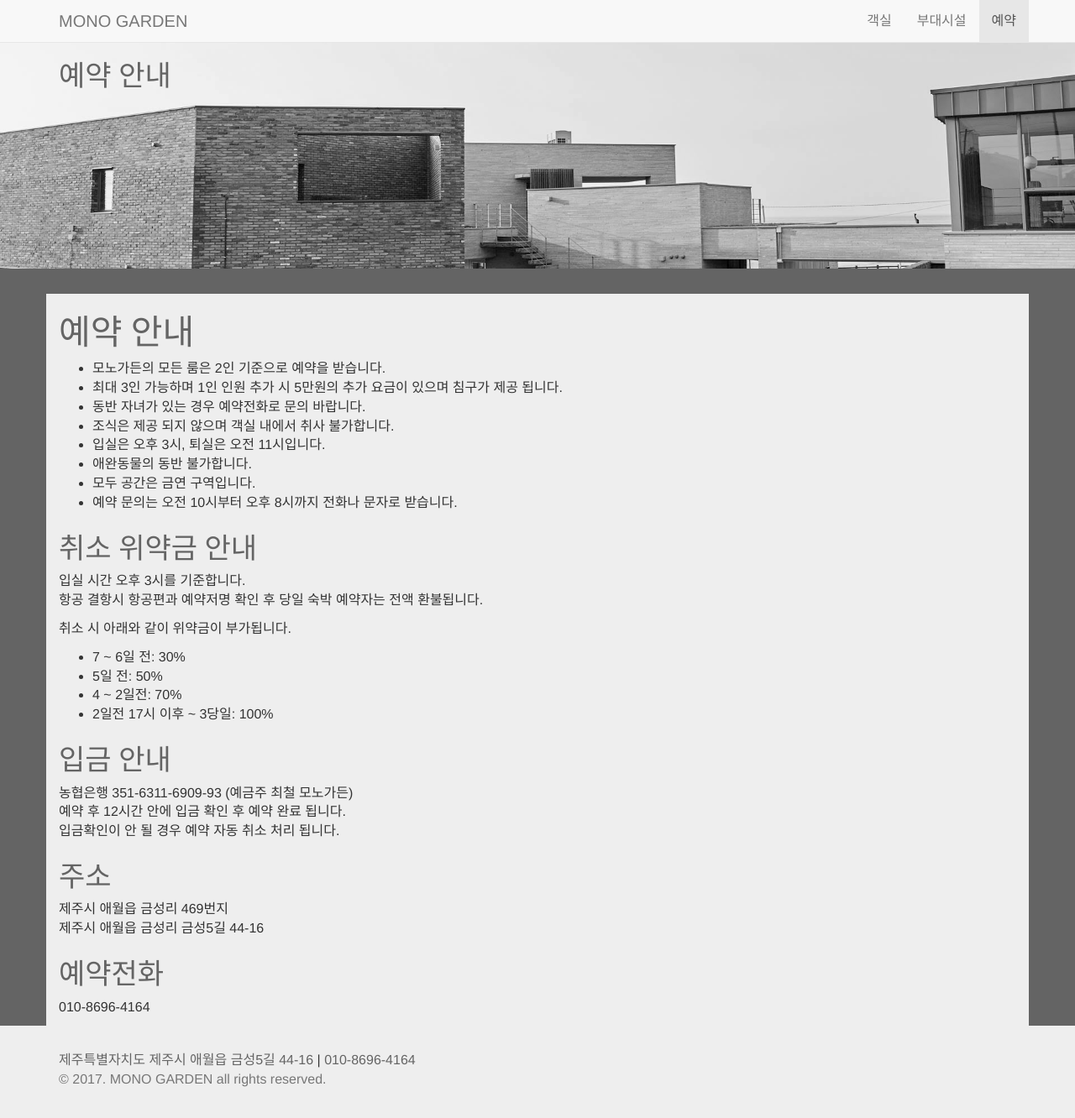
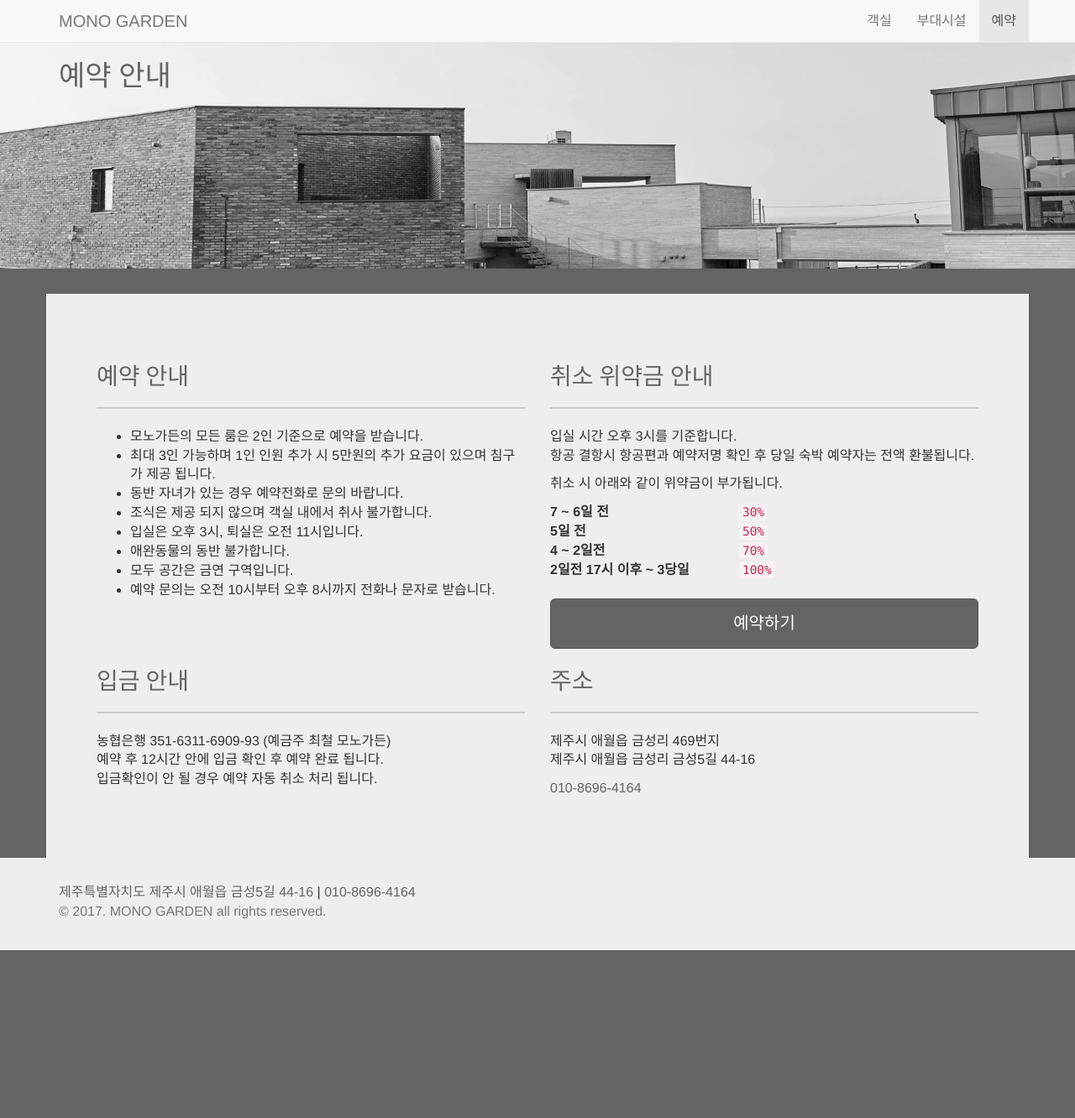
Before and after one commit to mozo-works/monogarden, a Jekyll site: the page built from reservation.html, in a window 1280 px wide and 1332 px high. Shown: the whole window at 84% size. Built offline with Jekyll 4.4.1, drawn with Linux system fonts in a browser that asks for light colours; nearby versions of some CDN libraries.

Commit message:
예약하기 전에 취소 위약금 내용을 읽을 수 있도록 구성합니다.

```diff
--- a/_layouts/room.html
+++ b/_layouts/room.html
@@ -40,7 +40,7 @@ layout: page
 
     </div>
     <div class="col-md-3">
-      <a href="https://booking.stayfolio.com/places/monogarden/bookings/plugin?type=room" class="btn btn-primary btn-lg" style="width: 100%; height: 6rem; padding-top: 1.5rem;"><i class="fa fa-check-circle" aria-hidden="true"></i> 예약하기</span></a>
+      <a href="/reservation/" class="btn btn-primary btn-lg" style="width: 100%; height: 6rem; padding-top: 1.5rem;"><i class="fa fa-check-circle" aria-hidden="true"></i> 예약하기</span></a>
     </div>
   </div>
 </div>
--- a/reservation.html
+++ b/reservation.html
@@ -10,8 +10,11 @@ cover: 01-0237.jpg
   </div>
 </div>
 
-<div class="container" style="background-color: #eee;">
-  <h1>예약 안내</h1>
+<div class="container" style="background-color: #eee; padding: 6rem;">
+  <div class="row">
+    <div class="col-md-6">
+      <h3 class="page-title">예약 안내</h3>
+      <hr style="border: 1px solid #ccc;">
       <ul>
         <li>모노가든의 모든 룸은 2인 기준으로 예약을 받습니다.</li>
         <li>최대 3인 가능하며 1인 인원 추가 시 5만원의 추가 요금이 있으며 침구가 제공 됩니다.</li>
@@ -22,33 +25,54 @@ cover: 01-0237.jpg
         <li>모두 공간은 금연 구역입니다.</li>
         <li>예약 문의는 오전 10시부터 오후 8시까지 전화나 문자로 받습니다.</li>
       </ul>
-
-  <h2>취소 위약금 안내</h2>
+    </div>
+    <div class="col-md-6">
+      <h3>취소 위약금 안내</h3>
+      <hr style="border: 1px solid #ccc;">
 
       <p>입실 시간 오후 3시를 기준합니다.<br>
       항공 결항시 항공편과 예약저명 확인 후 당일 숙박 예약자는 전액 환불됩니다.</p>
 
       <p>취소 시 아래와 같이 위약금이 부가됩니다.</p>
-  <ul>
-    <li>7 ~ 6일 전: 30%</li>
-    <li>5일 전: 50%</li>
-    <li>4 ~ 2일전: 70%</li>
-    <li>2일전 17시 이후 ~ 3당일: 100%</li>
-  </ul>
 
-  <h2>입금 안내</h2>
+      <dl class="row">
+        <dt class="col-sm-5">7 ~ 6일 전</dt>
+        <dd class="col-sm-7"><code class="highlighter-rouge">30%</code></dd>
+        <dt class="col-sm-5">5일 전</dt>
+        <dd class="col-sm-7"><code class="highlighter-rouge">50%</code></dd>
+        <dt class="col-sm-5">4 ~ 2일전</dt>
+        <dd class="col-sm-7"><code class="highlighter-rouge">70%</code></dd>
+        <dt class="col-sm-5">2일전 17시 이후 ~ 3당일</dt>
+        <dd class="col-sm-7"><code class="highlighter-rouge">100%</code></dd>
+      </dl>
+
+      <a target="_blank" href="https://booking.stayfolio.com/places/monogarden/bookings/plugin?type=room" class="btn btn-primary btn-lg" style="width: 100%; height: 6rem; padding-top: 1.5rem;"><i class="fa fa-check-circle" aria-hidden="true"></i> 예약하기</span></a>
+    </div>
+  </div>
+  <div class="row">
+    <div class="col-md-6">
+      <h3>입금 안내</h3>
+      <hr style="border: 1px solid #ccc;">
 
       <p>농협은행 351-6311-6909-93 (예금주 최철 모노가든)<br>
         예약 후 12시간 안에 입금 확인 후 예약 완료 됩니다.<br>
         입금확인이 안 될 경우 예약 자동 취소 처리 됩니다.</p>
-
-  <h2>주소</h2>
+    </div>
+    <div class="col-md-6">
+      <h3>주소</h3>
+      <hr style="border: 1px solid #ccc;">
 
       <p>제주시 애월읍 금성리 469번지<br>
         제주시 애월읍 금성리 금성5길 44-16</p>
+      <p><i class="fa fa-phone" aria-hidden="true"></i> <a href="tel:{{ site.tel | replace: '-', '' }}">{{ site.tel }}</a></p>
+    </div>
+  </div>
 
-  <h2>예약전화</h2>
 
-  <p>{{ site.tel }}</p>
+
+
+
+
+
 
 </div>
```
Lines whose indentation alone changed are shown as unchanged.
